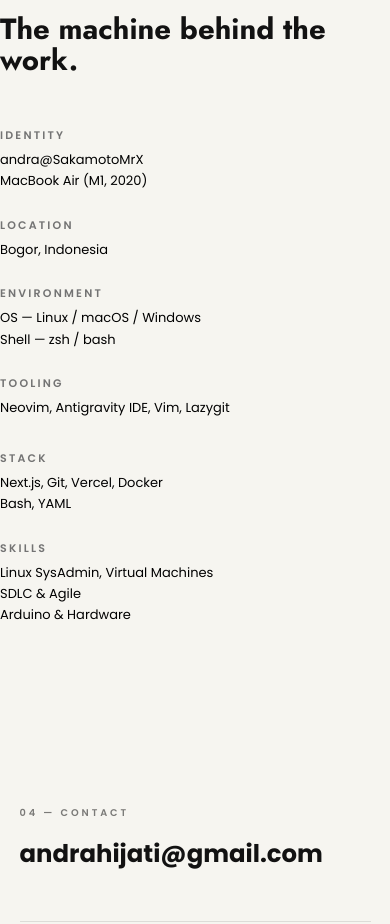
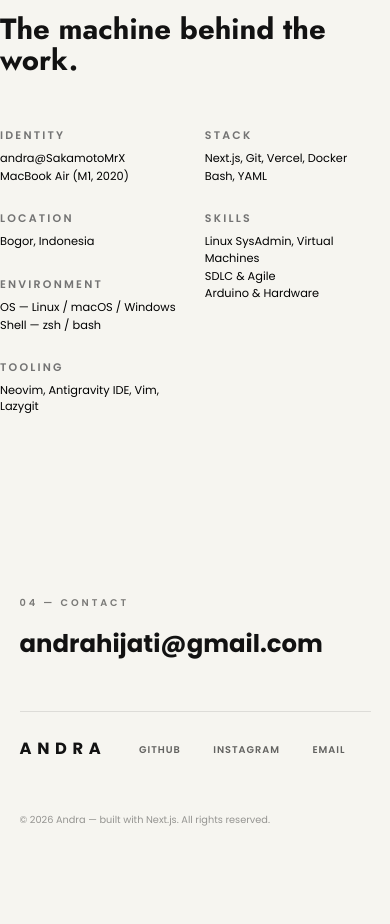
Before and after one commit to SakamotoMrX/Portofolio-Andra, a Next.js app: page / in a window 390 px wide. Shown: the part 5942-6866 px from the top of the page. Built offline with nearby package versions, Linux system fonts and the light colour scheme; no server answers.

Commit message:
fix: symmetric 2-column grid for System Specs on mobile

```diff
--- a/components/Neofetch.jsx
+++ b/components/Neofetch.jsx
@@ -11,8 +11,8 @@
         The machine behind the work.
       </h2>
 
-      {/* Typographic Grid */}
-      <div className="mt-16 grid grid-cols-1 gap-x-16 gap-y-10 md:grid-cols-2">
+      {/* Typographic Grid — always 2 columns */}
+      <div className="mt-16 grid grid-cols-2 gap-x-6 gap-y-8 md:gap-x-16 md:gap-y-10">
         <div className="space-y-8">
           <Block
             label="Identity"
@@ -59,7 +59,7 @@
       </p>
       <div className="space-y-0.5">
         {lines.map((line, i) => (
-          <p key={i} className="text-base text-black md:text-lg">
+          <p key={i} className="text-sm text-black md:text-lg">
             {line}
           </p>
         ))}
```
